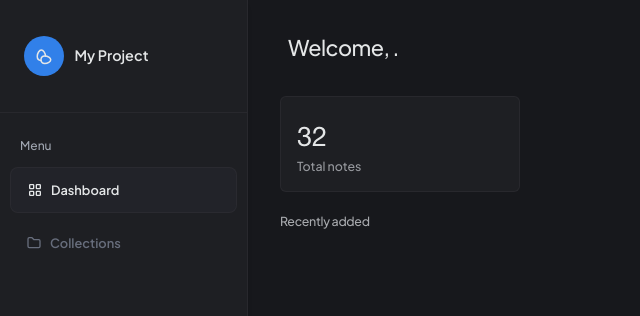
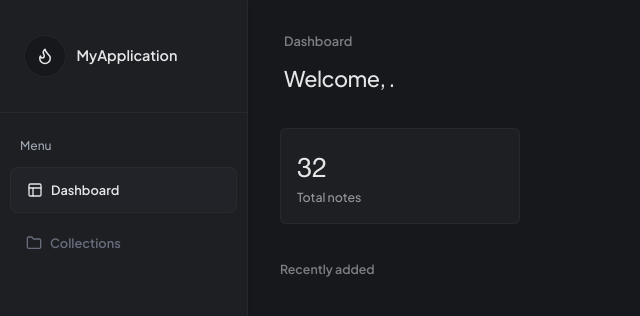
Before and after one commit to rogelcristobal/my-application, a React (Vite) app in the folder client/: page /dashboard in a window 1280 px wide. Shown: the top 316 px of the page, without its empty margins (0-640 px from the left). Built offline with nearby package versions, Linux system fonts and the light colour scheme; no server answers; sample sign-in values are in the browser's storage.

Commit message:
added a searchbar ui

```diff
--- a/client/package.json
+++ b/client/package.json
@@ -17,7 +17,7 @@
     "react": "^18.2.0",
     "react-cookie": "^4.1.1",
     "react-dom": "^18.2.0",
-    "react-icons": "^4.8.0",
+    "react-icons": "^4.9.0",
     "react-router-dom": "^6.11.2"
   },
   "devDependencies": {
--- /dev/null
+++ b/client/src/components/SearchBar.jsx
@@ -0,0 +1,70 @@
+import React from "react";
+
+import { LuSearch } from "react-icons/lu";
+const SearchBar = () => {
+  const inputRef = React.useRef(null);
+  const [state, setState] = React.useState({
+    hover: false,
+    focus:false,
+    input: "",
+  });
+  const hoverToggle = () => {
+    setState({ ...state, hover: !state.hover,focus:!state.focus });
+  };
+
+  React.useEffect(() => {
+    const handleKeyDown = (event) => {
+      if (event.ctrlKey && event.key === "k") {
+        event.preventDefault();
+        inputRef.current.focus();
+        setState({ ...state, hover: !state.hover ,focus:!state.focus});
+      }
+    };
+    const handleClickOutside = (event) => {
+      if (inputRef.current && !inputRef.current.contains(event.target)) {
+        setState({ ...state, hover: false ,focus:false});
+      }
+    };
+
+    document.addEventListener("keydown", handleKeyDown);
+    document.addEventListener("click", handleClickOutside);
+
+    return () => {
+      document.removeEventListener("keydown", handleKeyDown);
+      document.removeEventListener("click", handleClickOutside);
+    };
+  }, [inputRef]);
+  return (
+    <div className="max-w-[24rem] w-full relative ">
+      <input
+        ref={inputRef}
+        type="text"
+        onMouseEnter={hoverToggle}
+        onMouseLeave={hoverToggle}
+        placeholder="Search document here"
+        onChange={(e) =>
+          setState({
+            ...state,
+            input: e.target.value,
+          })
+        }
+        className={`input  input-ghost relative placeholder:text-[#a7a9ad]/70 w-full input-sm  placeholder:text-[0.785rem] h-11 pl-11 max-w-sm focus:bg-[#1e1f23] placeholder:font-medium border-dark cursor cursor-pointer focus:outline-none ${
+          state.hover ? "bg-[#1e1f23] " : ""
+        }`}
+      />
+      <LuSearch
+        className={`absolute   text-md top-1/2 -translate-y-1/2 ml-4 ${
+          state.hover ? "text-[#a7a9ad]" : "text-[#a7a9ad]/70"
+        }`}
+      />
+
+      {!state.hover&& !state.input&&(
+        <div class=" absolute text-[#a7a9ad] badge  flex px-2  right-4 text-[0.7rem] top-1/2 -translate-y-1/2 badge-sm bg-[#26272e]/60">
+          Ctrl + k
+        </div>
+      )}
+    </div>
+  );
+};
+
+export default SearchBar;
--- a/client/src/components/Sidebar.jsx
+++ b/client/src/components/Sidebar.jsx
@@ -1,5 +1,5 @@
 import React from "react";
-import { TbLayoutGrid, TbChevronLeft, TbEggs, TbFolder } from "react-icons/tb";
+import {LuLayout, LuFolder,LuFlame} from 'react-icons/lu'
 import {motion, useAnimation} from 'framer-motion'
 import SidebarLink from "./SidebarLink";
 import AuthContext from "../context/AuthContext";
@@ -30,15 +30,15 @@ const Sidebar = () => {
         } w-full   relative flex  items-center justify-start h-28  pt-0  `}
       >
         <div
-          className={`bg-[#3180e9] grid   rounded-full p-[0.7rem] place-content-center ${
+          className={`border-dark grid bg-[#17181c]  rounded-full p-[0.7rem] place-content-center ${
             state ? "mr-0" : "mr-0"
           }`}
         >
-          <TbEggs className="text-lg  text-[#e4e6e7]" />
+          <LuFlame className="text-lg  text-[#e4e6e7]" />
         </div>
         {!state && (
           <span className="mt-0    w-fit text-start pl-2.5 whitespace-nowrap overflow-hidden text-[0.9rem] text-[#e4e6e7] font-semibold">
-            My Project
+            MyApplication
           </span>
         )}
 
@@ -67,13 +67,13 @@ const Sidebar = () => {
           path="/dashboard"
           sidebarState={state}
           title="Dashboard"
-          icon={<TbLayoutGrid />}
+          icon={<LuLayout />}
         />
 
         <SidebarLink
           sidebarState={state}
           title="Collections"
-          icon={<TbFolder />}
+          icon={<LuFolder />}
           path="/collections"
           count={data?.noteCollection.length}
         ></SidebarLink>
--- a/client/src/pages/Collections.jsx
+++ b/client/src/pages/Collections.jsx
@@ -1,10 +1,17 @@
 import React from "react";
-import Sidebar from "../components/Sidebar";
+import SearchBar from "../components/SearchBar";
 const Collections = ({data,isLoading}) => {
   return (
     <div className="h-full   w-full flex flex-col items-start justify-start">
-      <div className="h-fit  w-full flex pt-6 px-8 pb-0 flex-col">
-        <span className="mb-1.5 font-semibold text-[0.8rem] text-[#3b84fb]">Collections</span>
+      <div className="w-full flex-shrink-0  flex items-center justify-start px-8 focus: py-4 border-dark-bottom">
+
+         <SearchBar/>
+
+
+      </div>
+      <div className="h-fit  w-full flex pt-8 px-8 pb-0 flex-col">
+
+        <span className="mb-3 font-semibold text-[0.8rem] text-[#a7a9ad]/70">Collections</span>
         <span className="font-plus text-[1.325rem] font-medium  capitalize"><span className="text-semibold  ">  </span></span>
         {/* <span className="text-[0.8rem] font-plus text-black mt-3 ">
           Lorem ipsum dolor sit amet consectetur adipisicing elit. Delectus, eos?
--- a/client/src/pages/Home.jsx
+++ b/client/src/pages/Home.jsx
@@ -19,8 +19,8 @@ const Home = () => {
   return (
     <div className="h-full   w-full flex flex-col items-start justify-start relative">
 
-       <div className="h-fit  w-full flex pt-8 px-10 pb-0 flex-col">
-        {/* <span className="mb-1.5 font-semibold text-[0.8rem]  text-[#3180e9]">Dashboard</span> */}
+       <div className="h-fit  w-full flex pt-8 px-9 pb-0 flex-col">
+        <span className="mb-3 font-semibold text-[0.8rem]  text-[#a7a9ad]/70">Dashboard</span>
         <span className="font-plus text-[1.35rem] font-medium tracking-tight capitalize">Welcome,<span className="text-semibold  tracking-tight"> {data?.firstName} {data?.lastName}. </span></span>
         {/* <span className="text-[0.8rem] font-plus text-black mt-3 ">
           Lorem ipsum dolor sit amet consectetur adipisicing elit. Delectus, eos?
@@ -39,8 +39,8 @@ const Home = () => {
             </span>
           </div>
         </div>
-        <div className="mt-4">
-          <span className="text-[0.775rem] tracking-tight text-[#a7a9ad] font-medium ">Recently added </span>
+        <div className="mt-8">
+          <span className="text-[0.775rem] mb-3  text-[#a7a9ad]/70 font-semibold ">Recently added </span>
         </div>
       </div>
       {/* content */}
```
Also changed, not shown: 1 other file (tests, documents, lock files or other folders).
